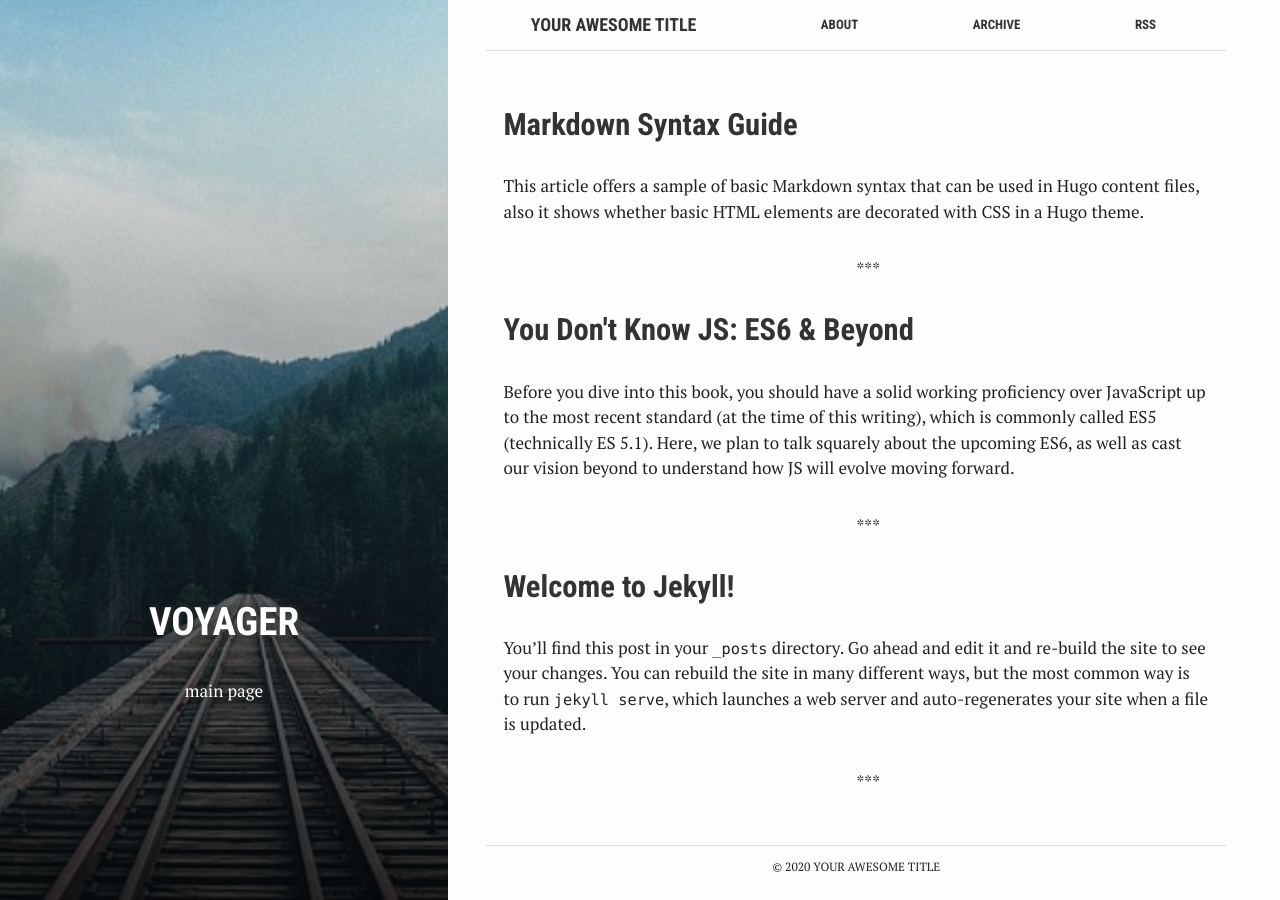
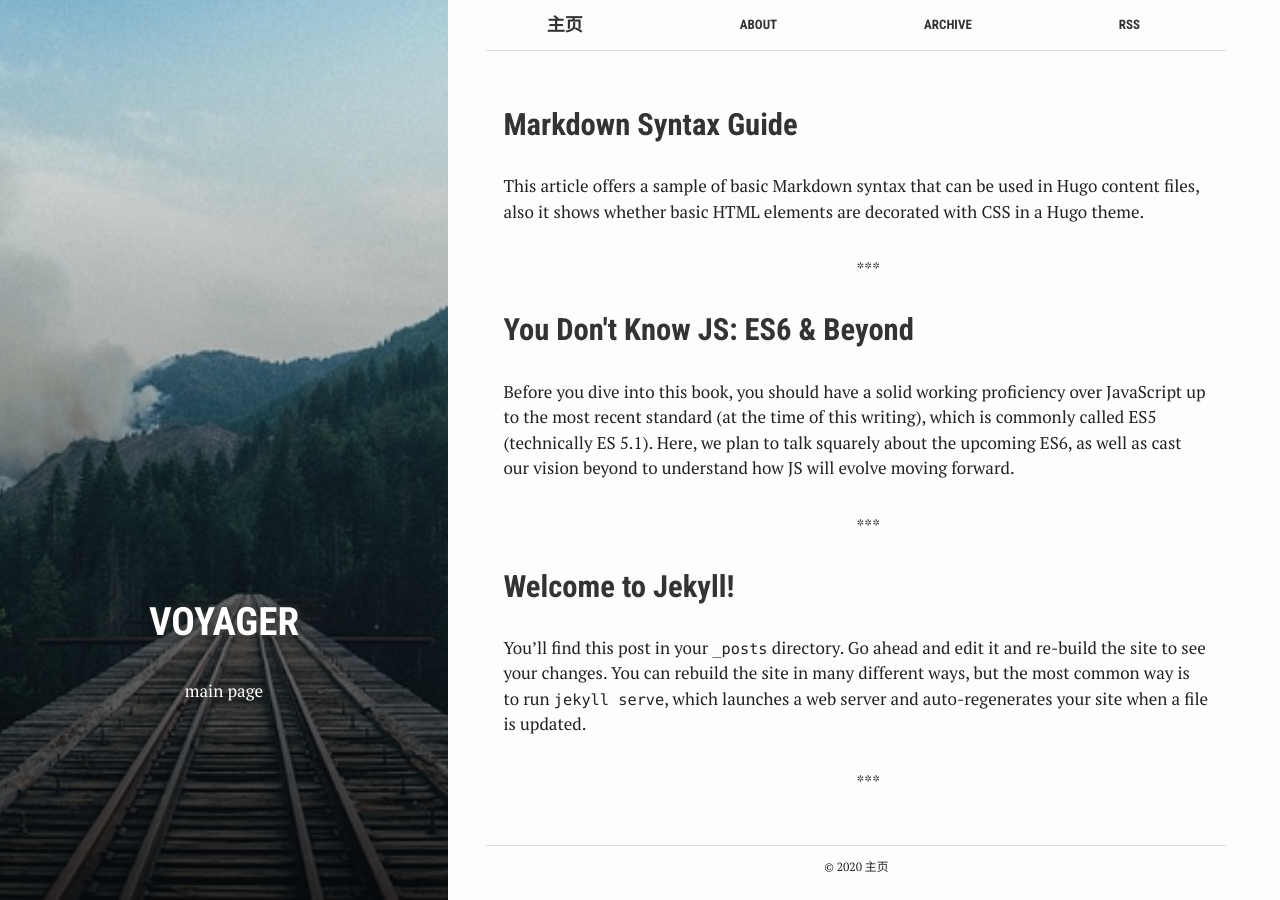
Before and after one commit to liuyang-f/liuyang-f.github.io, a Jekyll site: the page built from index.html, in a window 1280 px wide. Built offline with Jekyll 4.4.1, drawn with Linux system fonts in a browser that asks for light colours.

Commit message:
Update _config.yml

```diff
--- a/_config.yml
+++ b/_config.yml
@@ -6,7 +6,7 @@
 # 'jekyll serve'. If you change this file, please restart the server process.
 
 # Site settings
-title: Your awesome title
+title: 主页
 email: your-email@domain.com
 description: > # this means to ignore newlines until "baseurl:"
   Write an awesome description for your new site here. You can edit this
```
